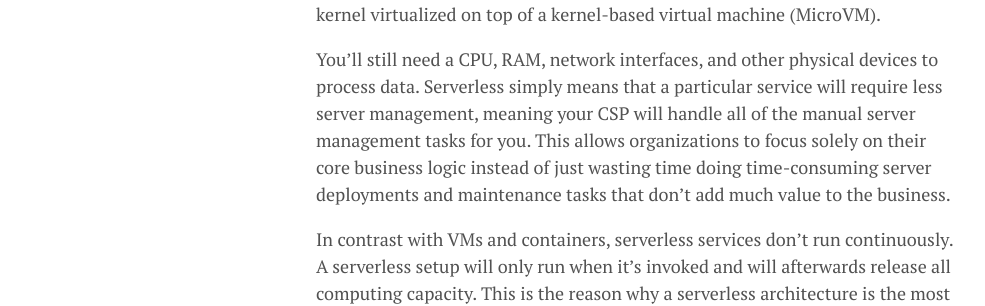
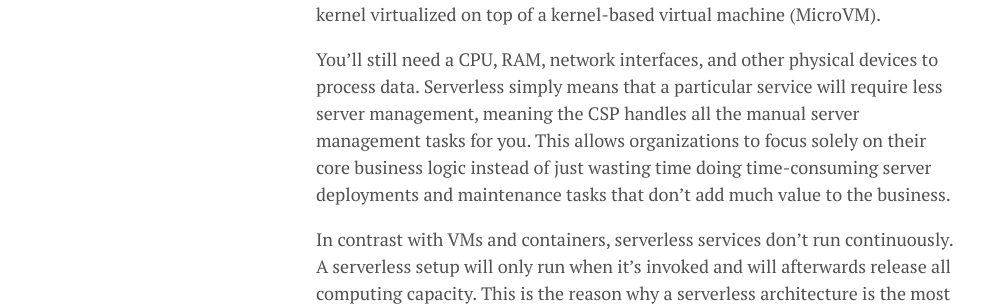
Before and after one commit to lgeurts/lgeurts.github.io, a Jekyll site: the page built from _posts/2022-03-29-what-is-serverless-computing.md, in a window 1280 px wide. Shown: the part 1153-1459 px from the top of the page, without its empty margins (0-985 px from the left). Built offline with Jekyll 4.4.1, drawn with Linux system fonts in a browser that asks for light colours; nearby versions of some CDN libraries; comment, search, counter and statistics services are not loaded.

Commit message:
Update 2022-03-29-what-is-serverless-computing.md

```diff
--- a/_posts/2022-03-29-what-is-serverless-computing.md
+++ b/_posts/2022-03-29-what-is-serverless-computing.md
@@ -23,6 +23,6 @@
 
 This is where [serverless](https://aws.amazon.com/serverless/) kicks in. Serverless is in essence a combo of a VM and a container, but in contrast to containerization, serverless uses a small optimized kernel virtualized on top of a kernel-based virtual machine (MicroVM).
 
-You'll still need a CPU, RAM, network interfaces, and other physical devices to process data. Serverless simply means that a particular service will require less server management, meaning your CSP will handle all of the manual server management tasks for you. This allows organizations to focus solely on their core business logic instead of just wasting time doing time-consuming server deployments and maintenance tasks that don’t add much value to the business.
+You'll still need a CPU, RAM, network interfaces, and other physical devices to process data. Serverless simply means that a particular service will require less server management, meaning the CSP handles all the manual server management tasks for you. This allows organizations to focus solely on their core business logic instead of just wasting time doing time-consuming server deployments and maintenance tasks that don’t add much value to the business.
 
 In contrast with VMs and containers, serverless services don't run continuously. A serverless setup will only run when it's invoked and will afterwards release all computing capacity. This is the reason why a serverless architecture is the most cost-effective way since you won’t have to pay for idle time.
```
